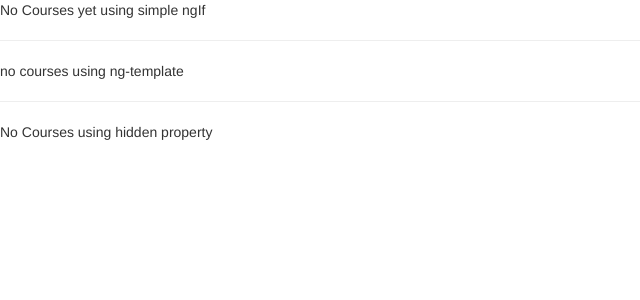
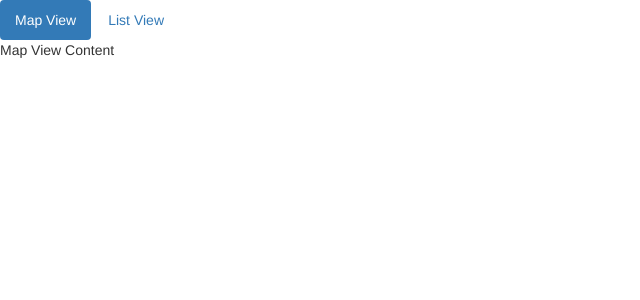
Before and after one commit to sultanmr/ng-hello-world, an Angular app: page / in a window 1280 px wide. Shown: the top 300 px of the page, without its empty margins (0-640 px from the left). Built offline with nearby package versions, Linux system fonts and the light colour scheme.

Commit message:
ngSwitch

```diff
--- a/src/app/app.component.html
+++ b/src/app/app.component.html
@@ -1,21 +1,10 @@
-<div *ngIf="courses.length>0">
-    List of Courses using simple ngIf
+<ul class="nav nav-pills">
+   <li [class.active]="viewMode=='map'"><a (click)="viewMode='map'">Map View</a></li>
+   <li [class.active]="viewMode=='list'"><a (click)="viewMode='list'">List View</a></li>
+</ul>
+<script>console.log("this line DOESN'T SHOW UP anywhere");</script>
+<div [ngSwitch]="viewMode">
+    <div *ngSwitchCase="'map'">Map View Content</div>
+    <div *ngSwitchCase="'list'">List View Content</div>
+    <div *ngSwitchDefault>Otherwise</div>
 </div>
-<div *ngIf="courses.length==0">
-    No Courses yet using simple ngIf
-</div>
-<hr/>
-<div *ngIf="courses.length>0; then coursesList else noCourses"></div>
-<ng-template #coursesList>
-    list of courses using ng-template
- </ng-template>
-<ng-template #noCourses>
-   no courses using ng-template
-</ng-template>
-<hr/>
-<div [hidden]="courses.length==0">
-    List of Courses hidden property
-</div>
-<div [hidden]="courses.length>0">
-    No Courses using hidden property
-</div>
--- a/src/app/app.component.ts
+++ b/src/app/app.component.ts
@@ -7,5 +7,5 @@
   styleUrls: ['./app.component.css']
 })
 export class AppComponent {
-  courses = [];
+  viewMode='map';
 }
```
